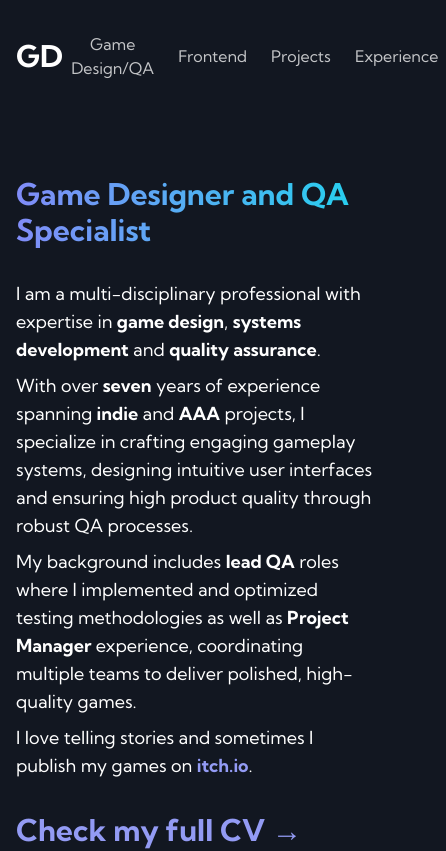
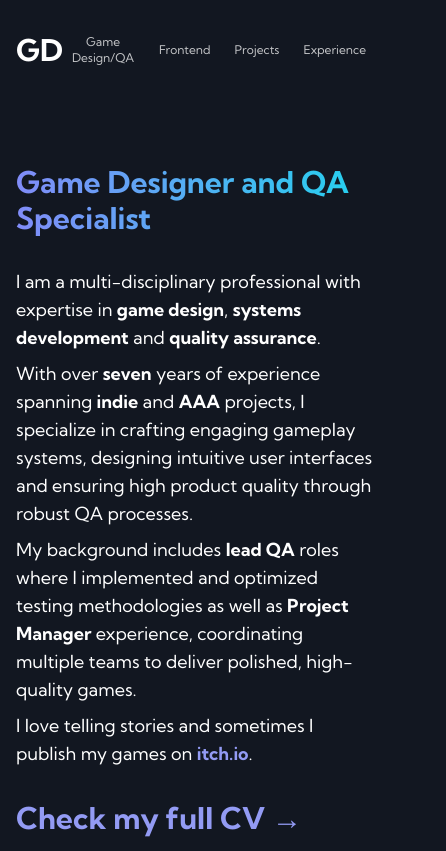
Before and after one commit to dziabak/nextjs-portfolio, a Next.js app: page /gamedev in a window 390 px wide. Shown: the top 851 px of the page, 446 px wide, since content can reach past the window. Built offline with nearby package versions, Linux system fonts and the light colour scheme.

Commit message:
Updated navigation text sizes

```diff
--- a/components/nav/NavigationLink.tsx
+++ b/components/nav/NavigationLink.tsx
@@ -11,7 +11,7 @@ const NavigationLink = ({
 	return (
 		<Link
 			href={href}
-			className="px-2 text-center transition-opacity opacity-75 hover:opacity-100">
+			className="px-2 text-center transition-opacity opacity-75 text-xs md:text-base hover:opacity-100">
 			{text}
 		</Link>
 	);
```
